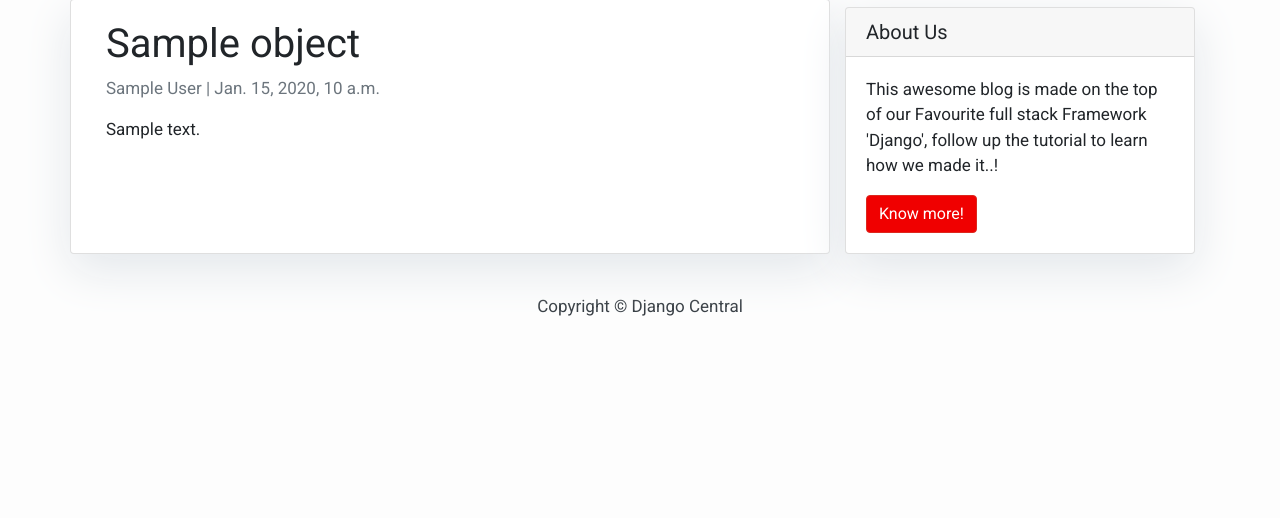
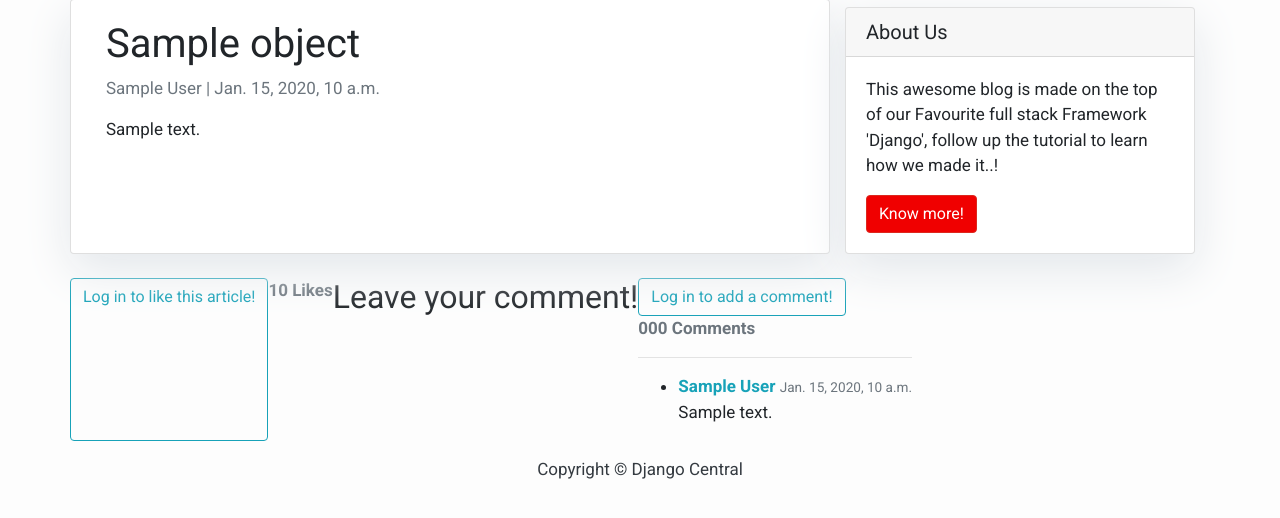
Before and after one commit to jab098/Vodafone-News, a Django app: template RIAProject/templates/post_detail.html in a window 1280 px wide. Shown: the part 75-593 px from the top of the page. Run offline with Django 4.2, Linux system fonts and the light colour scheme; the template is opened without the code that fills it: most values are stand-ins (such as "Sample title", 1, 10 or a date in 2020); parts of the project's set-up code (start-up, migrations or seed data) failed here and were passed over; some libraries are stand-ins or nearby versions.

Commit message:
comments and likes feature

```diff
--- a/RIAProject/VodaNews/urls.py
+++ b/RIAProject/VodaNews/urls.py
@@ -1,7 +1,10 @@
 from . import views
 from django.urls import path
+from .views import BlogPostLike
 
 urlpatterns = [
     path('', views.PostList.as_view(), name='home'),
     path('<slug:slug>/', views.PostDetail.as_view(), name='post_detail'),
+    path('blogpost-like/<int:pk>/', views.BlogPostLike, name="blogpost_like"),
+    #path('blogpost-detail/<int:pk>/', views.BlogPostLike, name="blogpost_detail"),
 ]
--- a/RIAProject/templates/post_detail.html
+++ b/RIAProject/templates/post_detail.html
@@ -10,6 +10,63 @@
       </div>
     </div>
     {% block sidebar %} {% include 'sidebar.html' %} {% endblock sidebar %}
+
+      <!-- LIKES -->
+      {% if user.is_authenticated %}
+      <form action="{% url 'blogpost_like' object.id %}" method="POST">
+        {% csrf_token %}
+
+        {% if post_is_liked %}
+        <button type="submit" name="blogpost_id" value="{{object.id}}" class="btn btn-info">Unlike</button>
+        {% else %}
+        <button type="submit" name="blogpost_id" value="{{object.id}}" class="btn btn-info">Like</button>
+        {% endif %}
+      </form>
+      {% else %}
+      <a class="btn btn-outline-info" href="{% url 'login' %}?next={{request.path}}">Log in to like this article!</a><br>
+      {% endif %}
+      <strong class="text-secondary">{{ number_of_likes }} Like{{ number_of_likes|pluralize }}</strong>
+
+    <!-- COMMENTS  -->
+    <h2>Leave your comment!</h2>
+    <div id="comments_section">
+
+      {% if user.is_authenticated %}
+      <form method="POST">
+        {% csrf_token %}
+        <div class="form-group">
+          {{ comment_form }}
+          <button class="btn btn-info" type="submit">Add comment <i class="fas fa-comments"></i></button>
+        </div>
+      </form>
+      {% else %}
+      <a class="btn btn-outline-info" href="{% url 'login' %}?next={{request.path}}">Log in to add a comment!</a><br>
+      {% endif %}
+
+      {% if comments %}
+      <strong class="text-secondary">{{ object.number_of_comments }} Comment{{ object.number_of_comments|pluralize }}</strong>
+      <hr>
+      <ul>
+        {% for comment in comments %}
+        <li>
+        <div>
+            <span>
+              <strong class="text-info">{{ comment.author }} </strong>
+              <small class="text-muted">{{ comment.date_posted }}</small>
+            </span>
+            <p>
+              {{ comment.content|safe }}
+            </p>
+          </div>
+        </li>
+        {% endfor %}
+      </ul>
+      {% else %}
+        <strong class="text-secondary">No comments yet...</strong>
+      {% endif %}
+
+    </div>
+
   </div>
 </div>
 
```
Also changed, not shown: RIAProject/VodaNews/forms.py (added, +8 -0 lines), RIAProject/VodaNews/models.py (+27 -1 lines), RIAProject/VodaNews/views.py (+37 -1 lines), RIAProject/VodaNews/migrations/0002_blogcomment.py (added), RIAProject/VodaNews/migrations/0003_post_likes.py (added), RIAProject/VodaNews/migrations/0004_remove_blogcomment_email.py (added), RIAProject/db.sqlite3.
